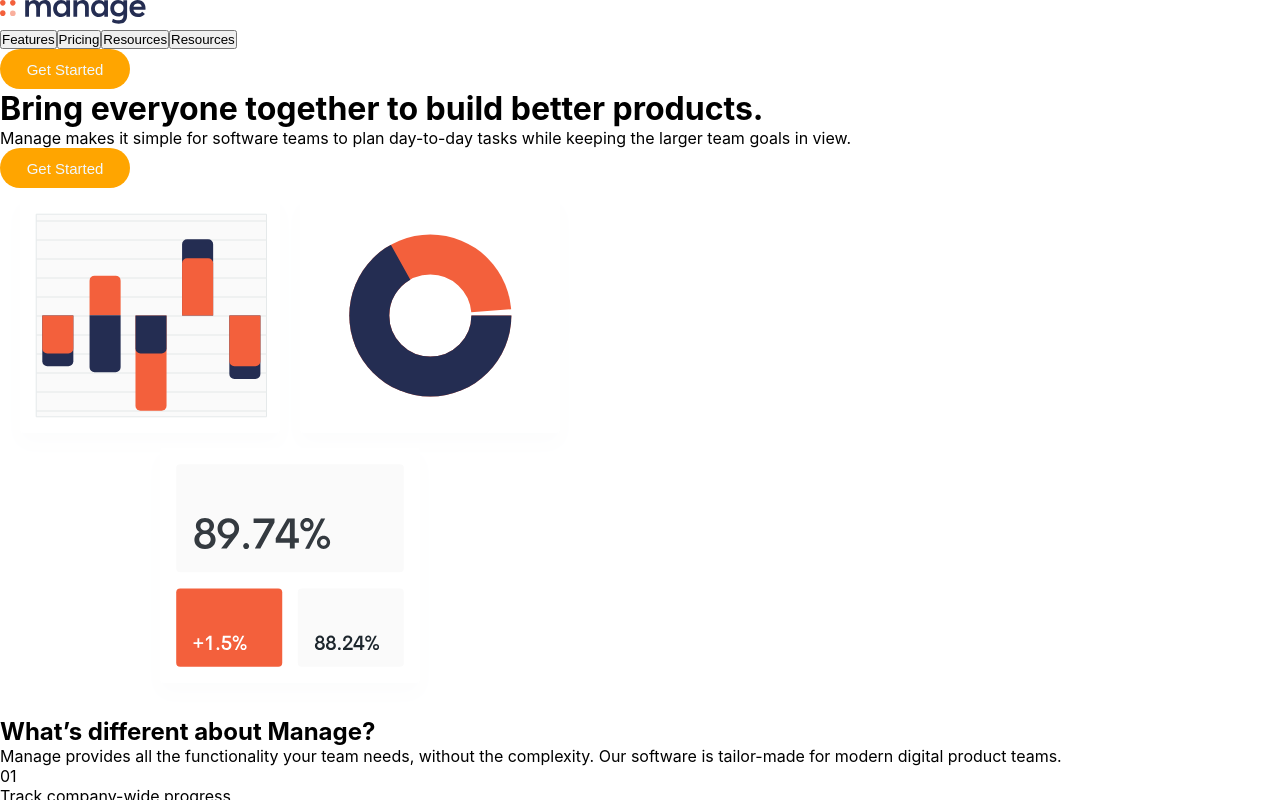
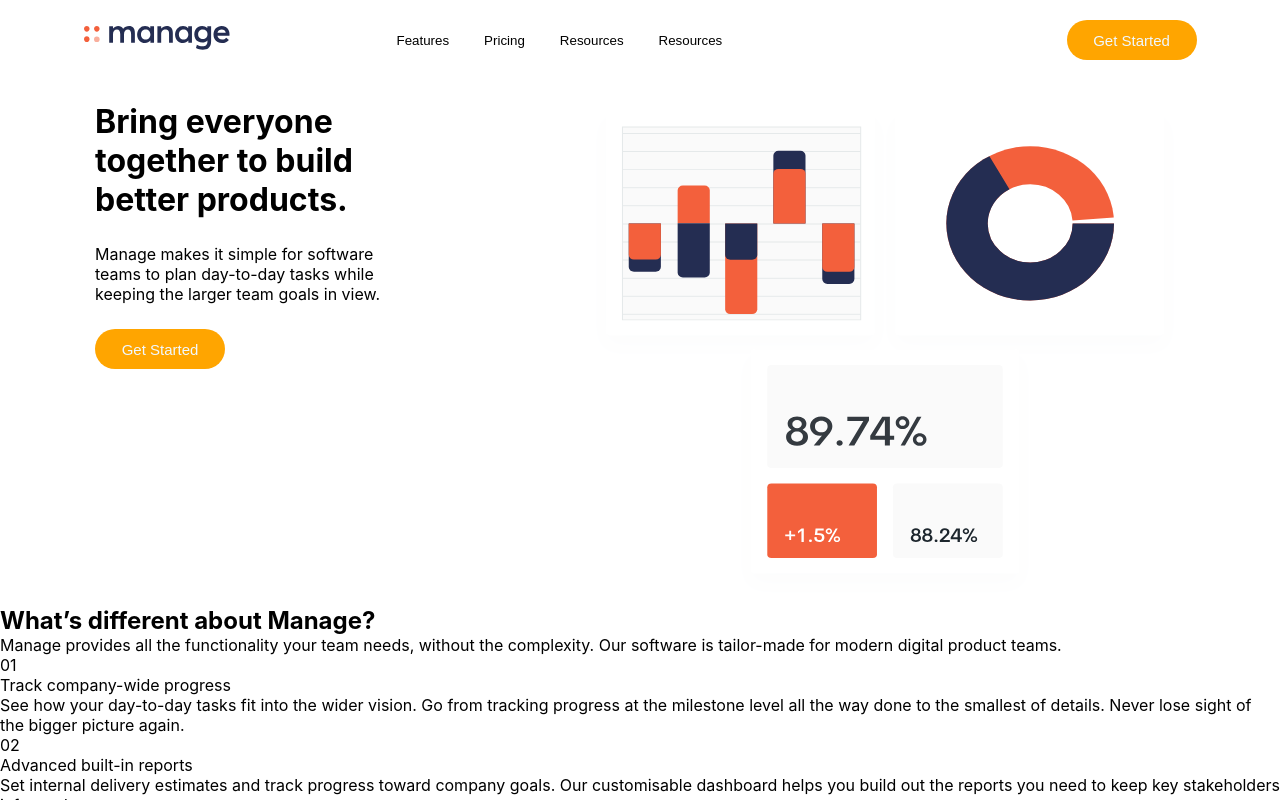
Before and after one commit to jyotirmoy-sinhababu/manage-landing-page, a React (Create React App) app: page / in a window 1280 px wide. Shown: the top 800 px of the page. Built offline with nearby package versions, Linux system fonts and the light colour scheme.

Commit message:
style added to introPage

```diff
--- a/src/components/introCnt/PageIntro.jsx
+++ b/src/components/introCnt/PageIntro.jsx
@@ -1,4 +1,6 @@
 import React from 'react';
+
+import './pageIntroStyle.css';
 
 import intro from '../../assests/img/illustration-intro.svg';
 
@@ -6,8 +8,8 @@ import Btn from '../../sub-components/btn/Btn';
 
 const PageIntro = () => {
   return (
-    <div>
-      <div>
+    <div className='page-intro-cnt'>
+      <div className='page-intro-first-cnt'>
         <h1>Bring everyone together to build better products.</h1>
         <p>
           {' '}
@@ -16,7 +18,7 @@ const PageIntro = () => {
         </p>
         <Btn />
       </div>
-      <div>
+      <div className='page-intro-img-cnt'>
         <img className='intro-img' src={intro} alt='intro logo' />
       </div>
     </div>
--- /dev/null
+++ b/src/components/introCnt/pageIntroStyle.css
@@ -0,0 +1,18 @@
+.page-intro-cnt {
+  display: flex;
+  padding-top: 42px;
+  justify-content: space-around;
+}
+
+.page-intro-first-cnt {
+  display: flex;
+  flex-direction: column;
+  gap: 25px;
+  width: 300px;
+  height: 250px;
+}
+
+.intro-img {
+  width: 600px;
+  height: 500px;
+}
--- a/src/components/nav/navStyle.css
+++ b/src/components/nav/navStyle.css
@@ -1,3 +1,37 @@
 .nav-mobile-btn-cnt {
   display: none;
 }
+
+.nav-cnt {
+  display: flex;
+  justify-content: space-around;
+  align-items: center;
+  padding-top: 20px;
+}
+
+.nav-first-btn-cnt {
+  display: flex;
+  gap: 35px;
+}
+
+.nav-main-btn-cnt {
+  display: flex;
+  justify-content: space-between;
+  align-items: center;
+  width: 800px;
+}
+
+.nav-btn {
+  border: none;
+  background-color: white;
+}
+
+@media screen and (max-width: 640px) {
+  .nav-main-btn-cnt {
+    display: none;
+  }
+
+  .nav-mobile-btn-cnt {
+    display: flex;
+  }
+}
```
